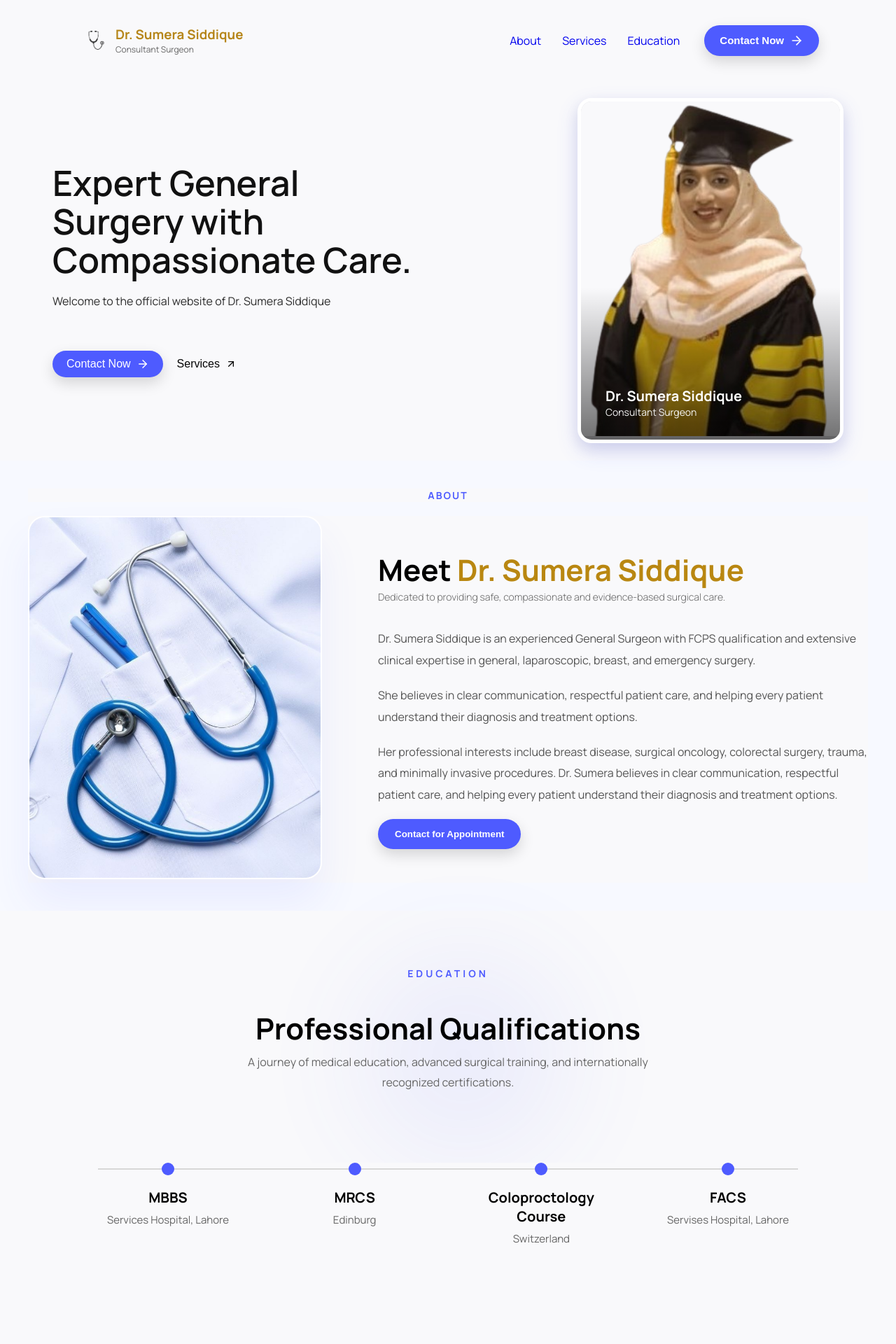
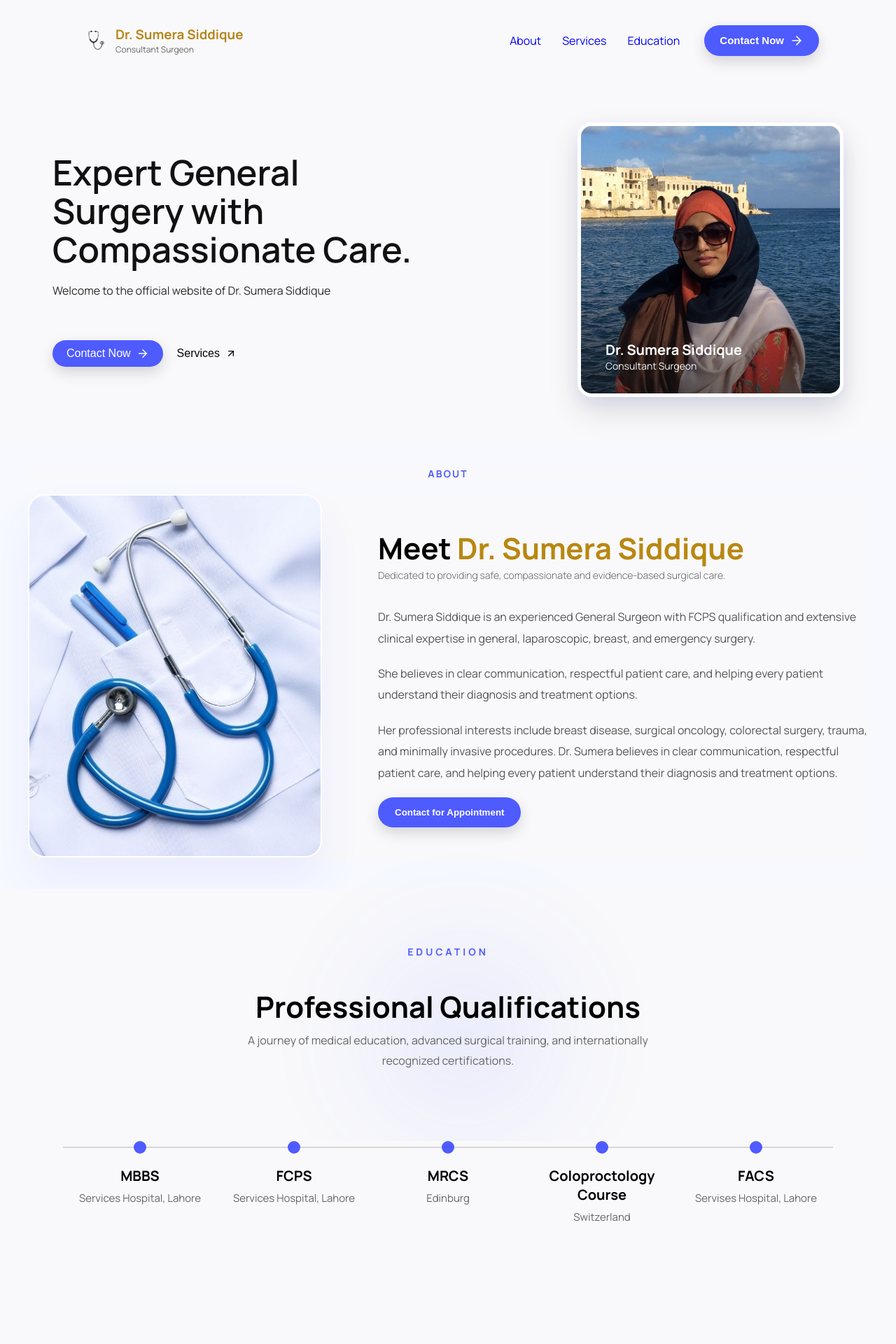
Before and after one commit to samia-siddique/SurgiCare, a React app in the folder frontend/: page / in a window 1280 px wide. Shown: the top 1920 px of the page at 70% size. Built offline with nearby package versions, Linux system fonts and the light colour scheme; the HTML template or start-up script is replaced by a standard one.

Commit message:
Complete homepage UI for doctor website

```diff
--- a/frontend/src/components/Education/Education.css
+++ b/frontend/src/components/Education/Education.css
@@ -51,7 +51,7 @@
   display: flex;
   flex-direction: column;
   align-items: center;
-  width: 200px;
+  width: 250px;
 }
 
 .timeline-dot {
@@ -64,7 +64,7 @@
 }
 
 .education-container {
-  width: min(1000px, 100%);
+  width: min(1100px, 100%);
   position: relative;
   display: flex;
   justify-content: space-between;
--- a/frontend/src/components/Education/Education.jsx
+++ b/frontend/src/components/Education/Education.jsx
@@ -4,6 +4,7 @@ import "./Education.css";
 const Education = () => {
   const studies = [
     { name: "MBBS", place: "Services Hospital, Lahore" },
+    { name: "FCPS", place: "Services Hospital, Lahore" },
     { name: "MRCS", place: "Edinburg" },
     { name: "Coloproctology Course", place: "Switzerland" },
     { name: "FACS", place: "Servises Hospital, Lahore" },
--- a/frontend/src/components/Hero/Hero.css
+++ b/frontend/src/components/Hero/Hero.css
@@ -3,7 +3,7 @@
   justify-content: center;
   align-items: center;
   gap: 200px;
-  padding: 25px;
+  padding: 60px;
   font-family: "Manrope", sans-serif;
 }
 
@@ -77,23 +77,9 @@
   overflow: hidden;
   background: #d8d8dc;
   border: 5px solid #ffff;
-  box-shadow:
-    0 12px 30px rgba(78, 91, 255, 0.18),
-    0 8px 20px rgba(0, 0, 0, 0.08);
-}
-
-.hero-card::before {
-  content: "";
-  position: absolute;
-  top: -40px;
-  left: 50%;
-  transform: translateX(-50%);
-  width: 260px;
-  height: 260px;
-  background: rgba(255, 255, 255, 0.35);
-  filter: blur(80px);
-  border-radius: 50%;
-  z-index: 1;
+ box-shadow:
+  0 20px 45px rgba(0, 0, 0, 0.12),
+  0 8px 20px rgba(78, 91, 255, 0.08);
 }
 
 .hero-card::after {
@@ -103,15 +89,16 @@
   right: 0;
   bottom: 0;
   height: 45%;
-  background: linear-gradient(transparent, rgba(0, 0, 0, 0.55));
+  background: linear-gradient(transparent, rgba(20, 20, 20, 0.55));
   z-index: 2;
 }
 
 .hero-card img {
-  width: 100%;
+   width: 100%;
   height: 100%;
   object-fit: cover;
   position: relative;
+  display: block;
   z-index: 2;
 }
 
@@ -146,15 +133,3 @@
   margin: 0;
   background-color: transparent;
 }
-
-.arrow-btn {
-  width: 38px;
-  height: 38px;
-  border-radius: 50%;
-  border: none;
-  background: #4e5bff;
-  color: white;
-  display: flex;
-  justify-content: center;
-  align-items: center;
-}
--- a/frontend/src/components/Navbar/Navbar.css
+++ b/frontend/src/components/Navbar/Navbar.css
@@ -3,7 +3,7 @@
   justify-content: space-between;
   align-items: center;
   color: #111111;
-  padding: 30px 110px;
+  padding:  30px 110px;
   font-family: "Manrope", sans-serif;
 }
 
```
Also changed, not shown: frontend/src/assets/assets.js (+7 -7 lines), frontend/src/assets/dr.jpeg (added).
